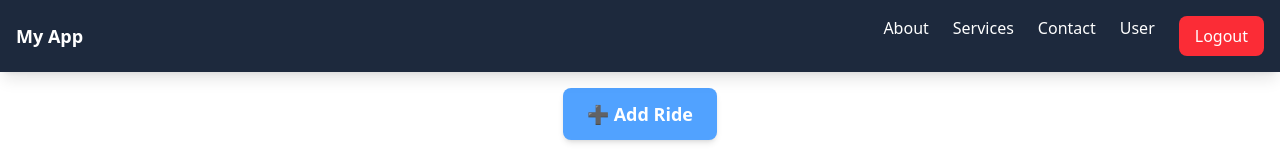
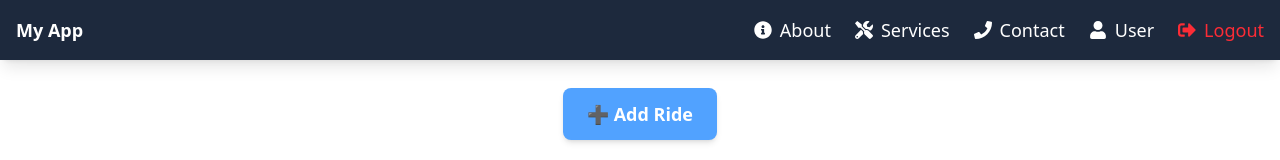
Before and after one commit to talanayush/CabPool, a React (Vite) app in the folder frontend/: page / in a window 1280 px wide. Shown: the top 160 px of the page. Built offline with nearby package versions, Linux system fonts and the light colour scheme; no server answers; sample sign-in values are in the browser's storage.

Commit message:
first rollout ready

```diff
--- a/frontend/package.json
+++ b/frontend/package.json
@@ -17,6 +17,7 @@
     "qrcode.react": "^4.2.0",
     "react": "^19.0.0",
     "react-dom": "^19.0.0",
+    "react-icons": "^5.5.0",
     "react-router-dom": "^7.2.0",
     "tailwindcss": "^4.0.7"
   },
--- a/frontend/src/components/Navbar.jsx
+++ b/frontend/src/components/Navbar.jsx
@@ -1,75 +1,78 @@
 import { Link } from "react-router-dom";
-import { useState } from "react";
+import { useState, useEffect } from "react";
 import PropTypes from "prop-types";
+import { FaInfoCircle, FaTools, FaPhone, FaUser, FaSignOutAlt } from "react-icons/fa";
 
 export default function Navbar({ setIsAuthenticated }) {
-  const [isOpen, setIsOpen] = useState(false); // ✅ Track dropdown state
+  const [isPWA, setIsPWA] = useState(false);
+  const [isMobile, setIsMobile] = useState(window.innerWidth < 768);
+
+  useEffect(() => {
+    // Detect if the app is running as a PWA
+    setIsPWA(window.matchMedia("(display-mode: standalone)").matches);
+
+    // Detect screen width changes for mobile mode
+    const handleResize = () => setIsMobile(window.innerWidth < 768);
+    window.addEventListener("resize", handleResize);
+
+    return () => window.removeEventListener("resize", handleResize);
+  }, []);
 
   function handleLogout() {
     localStorage.removeItem("token");
     localStorage.removeItem("user");
     setIsAuthenticated(false);
-    window.location.href = "/login"; // ✅ Force reload to login page
+    window.location.href = "/login";
   }
 
   return (
-    <nav className="bg-slate-800 text-white p-4 shadow-lg fixed top-0 w-full z-50">
+    <nav
+      className={`bg-slate-800 text-white p-4 shadow-lg z-50 ${
+        isMobile ? "fixed bottom-0 w-full bg-slate-800/90" : "fixed top-0 w-full"
+      }`}
+    >
       <div className="container mx-auto flex justify-between items-center">
+        {/* Logo (Only visible on desktop) */}
+        {!isMobile && (
+          <Link to="/" className="text-lg font-semibold hover:text-gray-300">
+            {isPWA ? "📌" : "My App"}
+          </Link>
+        )}
 
-        {/* Logo */}
-        <Link to="/" className="text-lg font-semibold hover:text-gray-300">
-          My App
-        </Link>
-
-        {/* Dropdown Button for Mobile (Right Side) */}
-        <div className="md:hidden">
-          <button
-            className="focus:outline-none text-white text-2xl"
-            onClick={() => setIsOpen(!isOpen)}
-          >
-            {isOpen ? "✖" : "☰"} {/* Toggle between 'X' and '☰' */}
-          </button>
-        </div>
-
-        {/* Desktop Nav Links */}
-        <ul className="hidden md:flex space-x-6">
-          <li><Link to="/about" className="hover:text-gray-300">About</Link></li>
-          <li><Link to="/services" className="hover:text-gray-300">Services</Link></li>
-          <li><Link to="/contact" className="hover:text-gray-300">Contact</Link></li>
-          <li><Link to="/user" className="hover:text-gray-300">User</Link></li>
+        {/* Navbar Links */}
+        <ul className={`flex ${isMobile ? "justify-around w-full text-3xl p-3" : "space-x-6 text-lg"}`}>
           <li>
-            <button
-              onClick={handleLogout}
-              className="bg-red-500 rounded-lg px-4 py-2 hover:bg-red-700 transition"
-            >
-              Logout
+            <Link to="/about" className="hover:text-gray-300 flex items-center space-x-2">
+              {isMobile ? <FaInfoCircle /> : <> <FaInfoCircle /> <span>About</span> </>}
+            </Link>
+          </li>
+          <li>
+            <Link to="/services" className="hover:text-gray-300 flex items-center space-x-2">
+              {isMobile ? <FaTools /> : <> <FaTools /> <span>Services</span> </>}
+            </Link>
+          </li>
+          <li>
+            <Link to="/contact" className="hover:text-gray-300 flex items-center space-x-2">
+              {isMobile ? <FaPhone /> : <> <FaPhone /> <span>Contact</span> </>}
+            </Link>
+          </li>
+          <li>
+            <Link to="/user" className="hover:text-gray-300 flex items-center space-x-2">
+              {isMobile ? <FaUser /> : <> <FaUser /> <span>User</span> </>}
+            </Link>
+          </li>
+          <li>
+            <button onClick={handleLogout} className="text-red-500 hover:text-red-700 flex items-center space-x-2">
+              {isMobile ? <FaSignOutAlt /> : <> <FaSignOutAlt /> <span>Logout</span> </>}
             </button>
           </li>
         </ul>
       </div>
-
-      {/* Mobile Dropdown Menu */}
-      {isOpen && (
-        <ul className="md:hidden absolute right-4 top-16 w-48 bg-slate-900 text-white shadow-lg rounded-lg p-4 space-y-4">
-          <li><Link to="/about" className="block hover:text-gray-300" onClick={() => setIsOpen(false)}>About</Link></li>
-          <li><Link to="/services" className="block hover:text-gray-300" onClick={() => setIsOpen(false)}>Services</Link></li>
-          <li><Link to="/contact" className="block hover:text-gray-300" onClick={() => setIsOpen(false)}>Contact</Link></li>
-          <li><Link to="/user" className="block hover:text-gray-300" onClick={() => setIsOpen(false)}>User</Link></li>
-          <li>
-            <button
-              onClick={handleLogout}
-              className="w-full bg-red-500 rounded-lg px-4 py-2 hover:bg-red-700 transition"
-            >
-              Logout
-            </button>
-          </li>
-        </ul>
-      )}
     </nav>
   );
 }
 
-// ✅ Add PropTypes validation
+// ✅ PropTypes validation
 Navbar.propTypes = {
   setIsAuthenticated: PropTypes.func.isRequired,
 };
--- a/frontend/src/components/TicketInfo.jsx
+++ b/frontend/src/components/TicketInfo.jsx
@@ -1,5 +1,8 @@
 import { useEffect, useState } from "react";
 import { useParams, useNavigate } from "react-router-dom";
+import { QRCodeSVG } from "qrcode.react";
+
+ // npm install qrcode.react
 
 export default function TicketInfo() {
   const { ticketId } = useParams();
@@ -10,6 +13,10 @@ export default function TicketInfo() {
   const [farePerRider, setFarePerRider] = useState(null);
   const [isFareEntered, setIsFareEntered] = useState(false);
 
+
+  const [showUPIModal, setShowUPIModal] = useState(false);
+  const [upiLink, setUpiLink] = useState("");
+
   // Fetch logged-in user details
   const loggedInUser = JSON.parse(localStorage.getItem("user"));
   const userEnrollmentNumber = loggedInUser?.enrollmentNumber;
@@ -17,6 +24,19 @@ export default function TicketInfo() {
   useEffect(() => {
     fetchTicketDetails();
   }, []); // Fetch only once on mount
+
+
+  function handlePayment(upiId, amount) {
+    const link = `upi://pay?pa=${upiId}&pn=CabSharing&am=${amount}&cu=INR`;
+    setUpiLink(link);
+
+    const isMobile = /android|iphone|ipad|ipod/i.test(navigator.userAgent);
+    if (isMobile) {
+      window.location.href = link; // Redirect to UPI app
+    } else {
+      setShowUPIModal(true); // Show modal on desktop
+    }
+  }
 
   async function fetchTicketDetails() {
     try {
@@ -211,8 +231,9 @@ export default function TicketInfo() {
             )}
 
             {!rider.paid && isFareEntered && rider.enrollmentNumber !== ticket.userId && rider.enrollmentNumber === userEnrollmentNumber && (
+
               <button
-                onClick={() => alert(`Redirecting to UPI payment for ₹${farePerRider}`)}
+                onClick={() => handlePayment(ticket.userId, farePerRider)}
                 className="ml-4 bg-purple-500 hover:bg-purple-600 text-white px-3 py-1 rounded font-medium"
               >
                 Pay ₹{farePerRider}
@@ -237,6 +258,21 @@ export default function TicketInfo() {
       ) : (
         <p className="text-red-600 font-bold mt-6 text-center">❌ Payment pending from some riders.</p>
       )}
+      {showUPIModal && (
+        <div className="fixed inset-0 flex items-center justify-center bg-black bg-opacity-50">
+          <div className="bg-white p-6 rounded-lg shadow-lg text-center">
+            <h2 className="text-xl font-bold mb-4">Scan QR Code to Pay</h2>
+            <QRCodeSVG value={upiLink} size={200} />
+            <p className="mt-3 text-gray-600">OR</p>
+            <p className="mt-1 text-blue-500 underline cursor-pointer" onClick={() => navigator.clipboard.writeText(upiLink)}>
+              Copy UPI Link
+            </p>
+            <button className="mt-4 bg-red-500 text-white px-4 py-2 rounded" onClick={() => setShowUPIModal(false)}>
+              Close
+            </button>
+          </div>
+        </div>
+      )}
     </div>
   );
 }
--- a/frontend/src/components/UpiPayment.jsx
+++ b/frontend/src/components/UpiPayment.jsx
@@ -1,5 +1,7 @@
 import { useEffect, useState } from "react";
 import QRCode from "qrcode"; // ✅ Import QR code generator
+
+
 
 export default function UPIPayment({ user, amount }) {
   const { upiId, name } = user; // Extract user details from props
```
Also changed, not shown: 1 other file (tests, documents, lock files or other folders).
